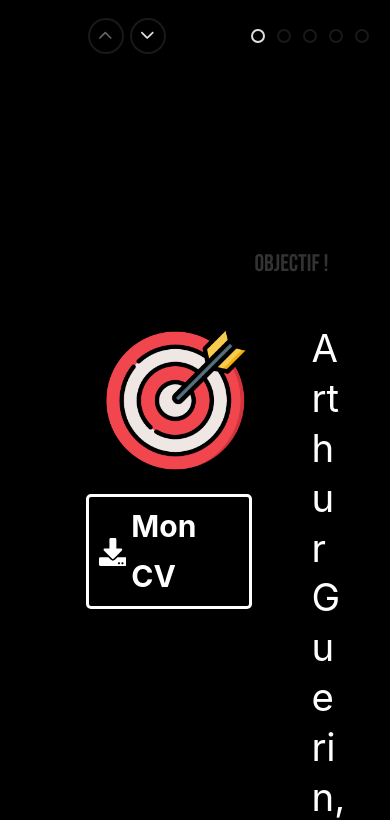
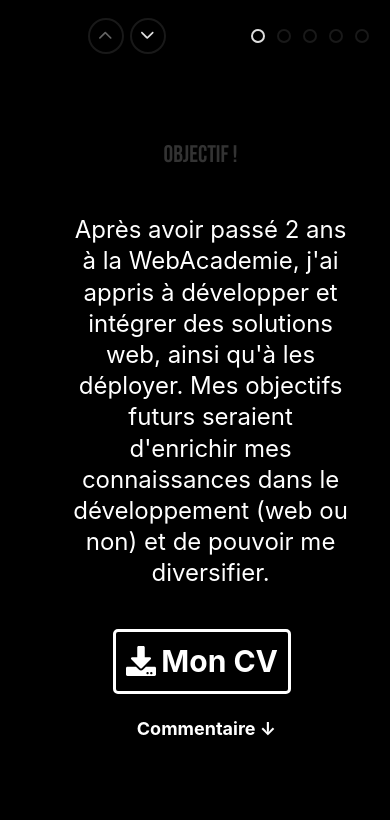
Before and after one commit to Arthuros727/portfoliov2, a React (Create React App) app in the folder arthur-guerin-portfolio/: page / in a window 390 px wide. Shown: the part 1248-2068 px from the top of the page. Built offline with nearby package versions, Linux system fonts and the light colour scheme.

Commit message:
commit auto

```diff
--- a/arthur-guerin-portfolio/src/components/Status.css
+++ b/arthur-guerin-portfolio/src/components/Status.css
@@ -92,3 +92,62 @@
   text-align: center;
   cursor: pointer;
 }
+
+@media (max-width: 1000px) {
+  #Com {
+    margin-right: 3%;
+    color: white;
+    margin-top: 20px;
+    font-size: 18px;
+    font-weight: bold;
+    text-align: center;
+    cursor: pointer;
+  }
+
+  .status-header {
+    display: flex;
+    justify-content: center;
+    margin-bottom: 20px;
+  }
+  .status-container {
+    position: relative;
+    width: 90%;
+    padding: 20px;
+    box-sizing: border-box;
+    margin-top: 2vh;
+    margin-left: 2vh;
+  }
+
+  .status-content {
+    display: flex;
+    flex-direction: column;
+    align-items: center;
+  }
+
+  .status-left {
+    order: 2;
+    display: flex;
+    flex-direction: column;
+    align-items: center;
+    margin-right: 0;
+  }
+
+  .status-image {
+    display: none;
+  }
+
+  .status-text {
+    order: 1;
+    font-size: 150%;
+    line-height: 1.3em;
+    color: #ffffff;
+    text-align: center;
+    word-break: break-word;
+    margin-bottom: 20px;
+  }
+
+  .footer-button {
+    order: 3;
+    margin-top: 20px;
+  }
+}
--- a/arthur-guerin-portfolio/src/components/Status.js
+++ b/arthur-guerin-portfolio/src/components/Status.js
@@ -17,8 +17,7 @@ const Status = () => {
           </a>
         </div>
         <div className="status-text">
-          Arthur Guerin, jeune développeur web full stack, diplômé de la Web@cadémie d'Epitech et est actuellement en master 1 Pre-MSc (Epitech). J'aime créer des choses, et résoudre des problèmes avec le code !
-        </div>
+        Après avoir passé 2 ans à la WebAcademie, j'ai appris à développer et intégrer des solutions web, ainsi qu'à les déployer. Mes objectifs futurs seraient d'enrichir mes connaissances dans le développement (web ou non) et de pouvoir me diversifier.        </div>
       </div>
       <p id="Com">Commentaire ↓</p>
     </div>
```
